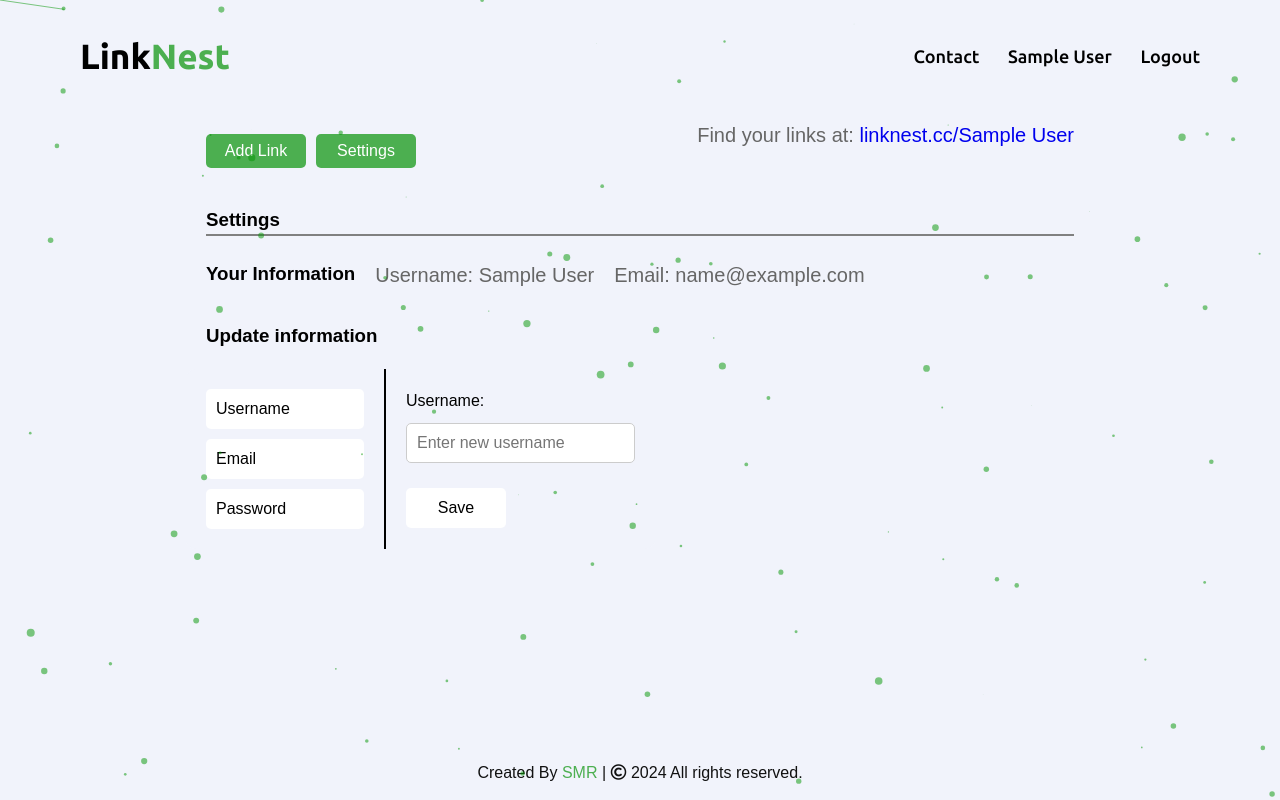
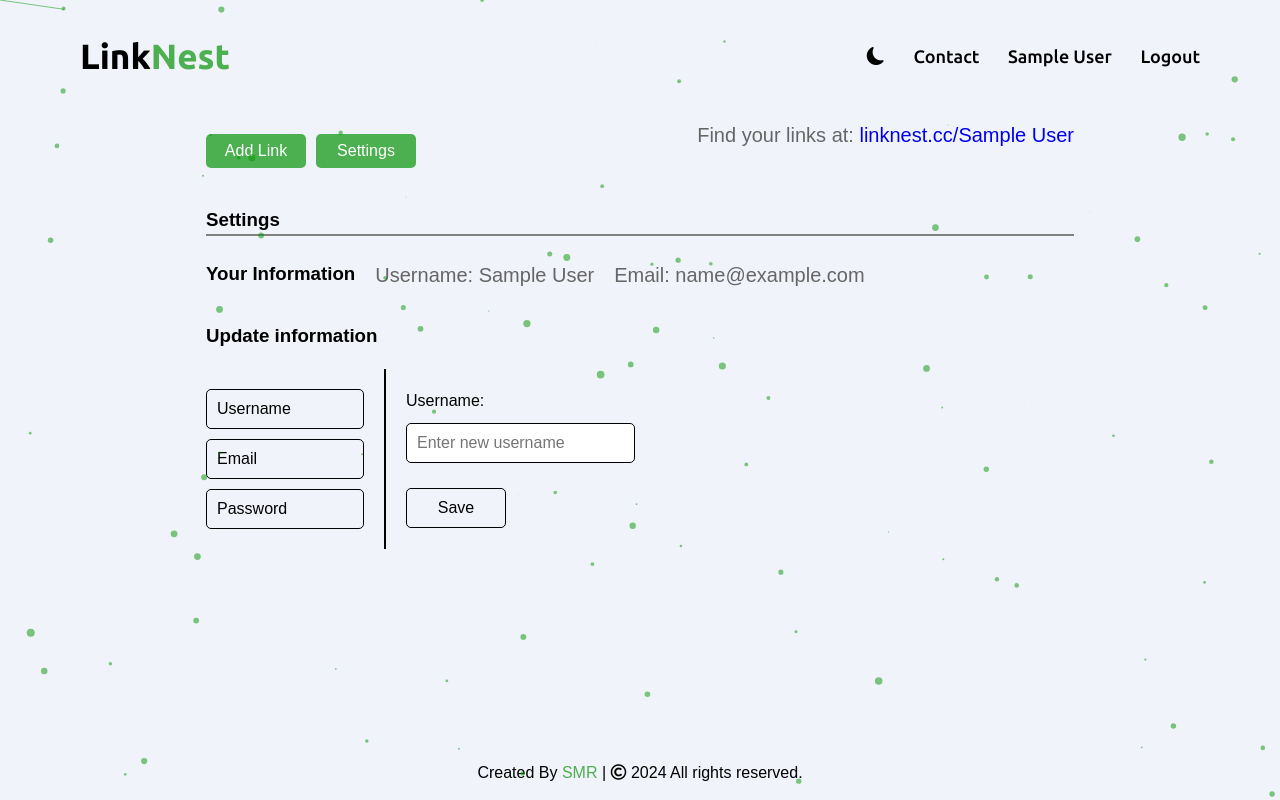
Before and after one commit to smr-yogesh/Linknest.cc, a Flask app: page /settings in a window 1280 px wide. Run offline with Flask 3, Linux system fonts and the light colour scheme; the visitor is signed in with stand-in values (Sample User, id 1); tables that the repository leaves empty hold one stand-in row (values such as "Sample post").

Commit message:
v0.9,dark more toggle added

```diff
--- a/routes/__init__.py
+++ b/routes/__init__.py
@@ -10,7 +10,9 @@ app = Flask(__name__, static_url_path="", static_folder=r"../static")
 
 app.template_folder = "../templates"
 app.secret_key = "super secret key"
-app.config["SQLALCHEMY_DATABASE_URI"] = os.getenv("SQLALCHEMY_DATABASE_URI")
+app.config["SQLALCHEMY_DATABASE_URI"] = (
+    "sqlite:///linknest.db"  # os.getenv("SQLALCHEMY_DATABASE_URI") <-- postgresql
+)
 
 db.init_app(app)
 
--- a/static/css/settings.css
+++ b/static/css/settings.css
@@ -14,7 +14,7 @@ body {
 .sidebar {
     width: 200px;
     padding: 20px;
-    border-right: 2px solid black;
+    border-right: 2px solid var(--text-color);
     display: flex;
     flex-direction: column; /* Align items vertically */
     gap: 10px; /* Add space between items */
@@ -23,10 +23,11 @@ body {
 .sidebar button {
     width: 100%; /* Make buttons span the full width of the sidebar */
     padding: 10px;
-    background-color: white;
+    background-color: var(--bg-color);
     text-align: left; /* Align text to the left */
     cursor: pointer;
     font-size: 16px;
+    color: var(--text-color);;
 }
 
 .sidebar button:hover {
@@ -48,11 +49,12 @@ body {
 button {
     padding: 10px 20px;
     border: 1px;
-    background-color: white;
+    background-color: var(--bg-color);
+    color: var(--text-color);;
     cursor: pointer;
     width: 100px;
     height: 40px;
-    border: none;
+    border: 1px solid var(--text-color);
     font-size: 16px;
     font-weight: 500;
     border-radius: 5px;
@@ -67,7 +69,7 @@ input {
     width: 300px;
     padding: 10px;
     margin: 5px 0;
-    border: 2px solid black;
+    border: 2px solid var(--text-color);;
 }
 .error {
   border: 2px solid red;
@@ -82,7 +84,7 @@ input {
   #userform2 {
 	margin-top: 50px;
   margin-left: -20px;
-	background-color: #f1f3fb;
+	background-color: var(--bg-color);
 	border-radius: 10px;
 	display: flex;
   }
@@ -110,7 +112,7 @@ input {
 	height: 40px;
 	margin-top: 10px;
 	padding: 0 10px;
-	border: 1px solid #ccc;
+	border: 1px solid var(--text-color);
 	border-radius: 5px;
 	font-size: 16px;
   }
@@ -129,8 +131,8 @@ input {
 	width: 100%;
 	height: 40px;
 	background-color: #4CAF50;
-	border: none;
-	color: #fff;
+	color: var(--text-color);
+
 	font-size: 16px;
 	font-weight: 500;
 	border-radius: 5px;
@@ -197,6 +199,7 @@ input {
         width: 100%;
 		    margin-top: 50px;
         margin-right: auto;
+        margin-left: 9px;
         display: block;
         padding: 40px;
         border-radius: 10px;
@@ -220,6 +223,7 @@ input {
 	#userform2 .btn {
 	  height: 30px;
 	  font-size: 14px;
+    border: 2px solid var(--text-color);
 	}
 
 	#userform2 p {
@@ -229,7 +233,7 @@ input {
     .sidebar {
         width: auto;
         padding: 20px;
-        border-bottom: 2px solid black;
+        border-bottom: 2px solid var(--text-color);
         border-right: #f1f3fb;
         flex-direction: row; /* Align items vertically */
         gap: 10px; /* Add space between items */
--- a/static/css/style.css
+++ b/static/css/style.css
@@ -2,6 +2,20 @@
 @import url('https://fonts.googleapis.com/css2?family=Poppins:wght@400;500;600;700&family=Ubuntu:wght@400;500;700&display=swap');
 @import url('https://fonts.googleapis.com/css2?family=DM+Sans:wght@400;500;700&display=swap');
 
+:root {
+    --bg-color: #f1f3fb;
+    --text-color: #000000;
+    --button-bg: #f0f0f0;
+    --button-text: #000000;
+  }
+
+  /* Dark mode */
+  [data-theme="dark"] {
+    --bg-color: #121212;
+    --text-color: #ffffff;
+    --button-bg: #333333;
+    --button-text: #ffffff;
+  }
 
 body, html {
     margin: 0;
@@ -9,7 +23,8 @@ body, html {
     scroll-behavior: smooth;
     font-family: "DM Sans", sans-serif;
     line-height: 1.5;
-    background-color: #f1f3fb;
+    background-color: var(--bg-color);
+    color: var(--text-color);
 }
 
 body {
@@ -121,7 +136,7 @@ section .title::after{
     justify-content: space-between;
 }
 .navbar .logo a{
-    color: black;
+    color: var(--text-color);
     font-size: 35px;
     font-weight: 600;
 }
@@ -130,7 +145,7 @@ section .title::after{
     transition: all 0.3s ease;
 }
 .navbar.sticky .logo a span{
-    color: #fff;
+    color: var(--text-color);
 }
 .navbar .menu li{
     list-style: none;
@@ -138,7 +153,7 @@ section .title::after{
 }
 .navbar .menu li a{
     display: block;
-    color: black;
+    color: var(--text-color);
     font-size: 18px;
     font-weight: 500;
     margin-left: 25px;
@@ -245,7 +260,7 @@ hr{
 }
 .home .home-content .text-1{
     font-size: 27px;
-    color: black;
+    color: var(--text-color);
 }
 .home .home-content .text-2{
     font-size: 75px;
@@ -265,7 +280,7 @@ hr{
 .home .home-content a{
     display: inline-block;
     background: #4CAF50;
-    color: #fff;
+    color: var(--text-color);
     font-size: 25px;
     padding: 12px 36px;
     margin-top: 20px;
@@ -412,7 +427,7 @@ hr{
 .footer{
     background: transparent;
     padding: 15px 23px;
-    color: #111;
+    color: var(--text-color);
     text-align: center;
     bottom: 0;
     width: 100%;
--- /dev/null
+++ b/static/js/theme.js
@@ -0,0 +1,22 @@
+// Select the toggle button
+const themeToggle = document.getElementById('theme-toggle');
+
+// Check for saved user preference
+const savedTheme = localStorage.getItem('theme') || 'light';
+document.documentElement.setAttribute('data-theme', savedTheme);
+
+// Update the button icon class based on saved theme
+themeToggle.className = savedTheme === 'dark' ? 'bi bi-sun-fill' : 'bi bi-moon-fill';
+
+// Add event listener for toggling themes
+themeToggle.addEventListener('click', () => {
+  const currentTheme = document.documentElement.getAttribute('data-theme');
+  const newTheme = currentTheme === 'dark' ? 'light' : 'dark';
+
+  // Apply the new theme and save it
+  document.documentElement.setAttribute('data-theme', newTheme);
+  localStorage.setItem('theme', newTheme);
+
+  // Update the button icon class
+  themeToggle.className = newTheme === 'dark' ? 'bi bi-sun-fill' : 'bi bi-moon-fill';
+});
--- a/templates/base.html
+++ b/templates/base.html
@@ -12,6 +12,7 @@
     <link rel="stylesheet" href="{{ url_for('static', filename='css/style.css') }}">
     <link rel="shortcut icon" type="image/png" href="{{ url_for('static', filename='images/ok.png') }}">
     <link rel="stylesheet" href="https://cdnjs.cloudflare.com/ajax/libs/font-awesome/5.15.2/css/all.min.css"/>
+    <link rel="stylesheet" href="https://cdnjs.cloudflare.com/ajax/libs/bootstrap-icons/1.8.1/font/bootstrap-icons.min.css">
     <script src="https://code.jquery.com/jquery-3.5.1.min.js"></script>
     <script src="https://cdnjs.cloudflare.com/ajax/libs/typed.js/2.0.11/typed.min.js"></script>
     <script id="animation-script" src="{{ url_for('static', filename='js/animation/dots.js') }}"></script>
@@ -25,6 +26,7 @@
             <div class="logo"><a href="/">Link<span>Nest</span></a></div>
             <div class="search-form"></div>
             <ul class="menu">
+              <li><a id="theme-toggle" class="bi bi-moon-fill"></a></li>
               <li><a href={{ url_for('B_user.contact') }} class="menu-btn">Contact</a></li>
               {%if "user" in session:%}
                 <li><a href={{ url_for('admin_B.admin') }} class="menu-btn">{{ session['user'] }}</a></li>
@@ -47,4 +49,5 @@
   </body>
   <script src="{{ url_for('static', filename='js/script.js') }}"></script>
   <script src="{{ url_for('static', filename='js/validation.js') }}"></script>
+  <script src="{{ url_for('static', filename='js/theme.js') }}"></script>
 </html>
--- a/templates/dashboard.html
+++ b/templates/dashboard.html
@@ -44,7 +44,7 @@
               <h2 class="post-title">
                 {{ post.title }}
               </h2>
-            <p class="post-meta">Posted on {{ post.date_posted.strftime('%B %d, %Y') }}</p>
+            <p class="post-meta">Added on {{ post.date_posted.strftime('%B %d, %Y') }}</p>
             <div class="inner">
               <form action="{{ url_for('posts_B.edit') }}" method="POST" style="display: inline-block;">
                 <input type=hidden value="{{ post.id}}"name="edit_id" id="edit_id" />
--- a/templates/user_links.html
+++ b/templates/user_links.html
@@ -5,7 +5,7 @@
   <title>links | {{post.author}}</title>
   <link rel="stylesheet" href="{{ url_for('static', filename='css/poststyle.css') }}">
   <link rel="stylesheet" href="https://cdnjs.cloudflare.com/ajax/libs/bootstrap-icons/1.8.1/font/bootstrap-icons.min.css">
-  <script id="animation-script" src="{{ url_for('static', filename='js/animation/lines.js') }}"></script>
+  <script id="animation-script" src="{{ url_for('static', filename='js/animation/dots.js') }}"></script>
 </head>{% endfor %}
 <section class="post_list" id="post_list" >
 <!-- Main Content -->
```
